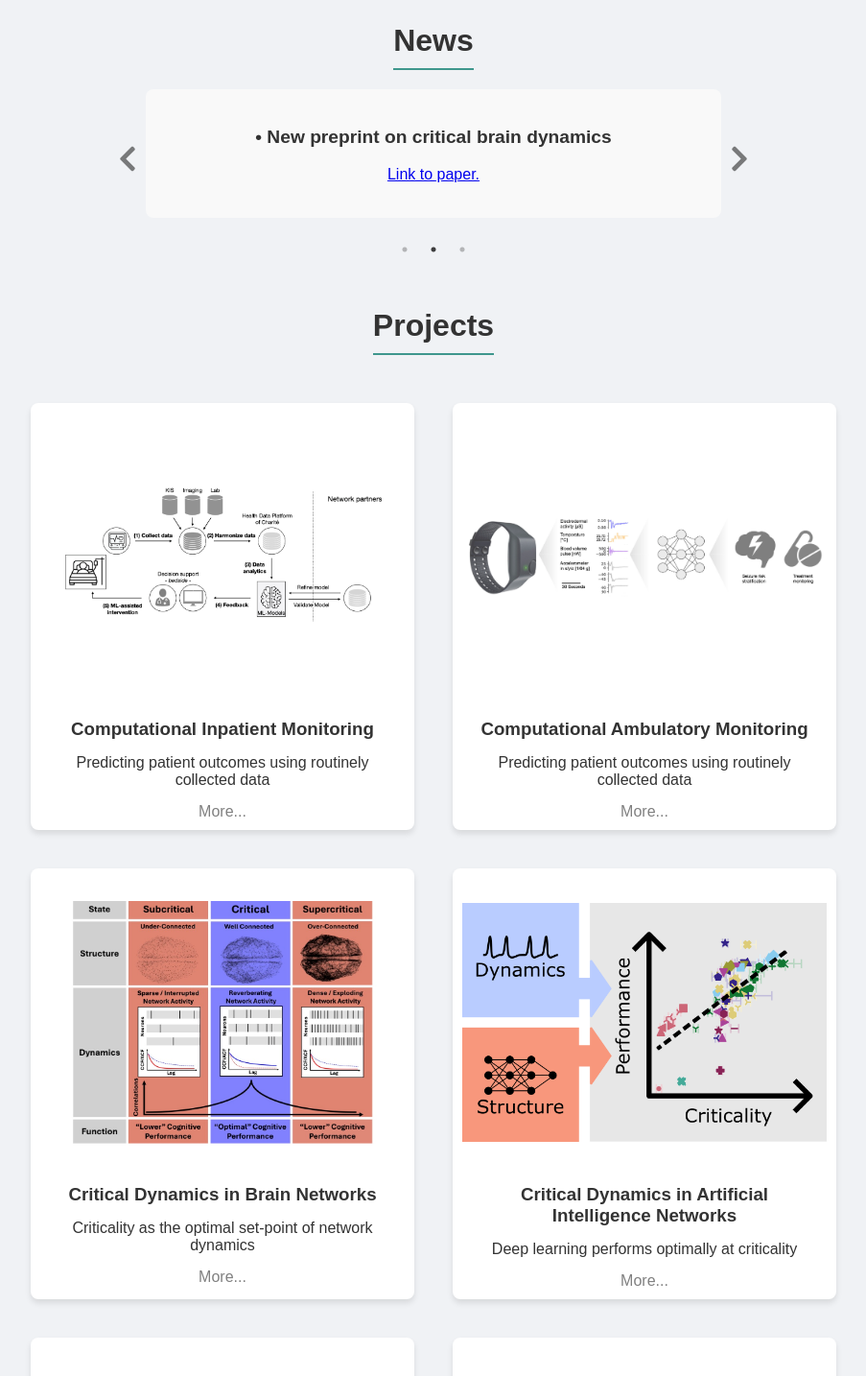
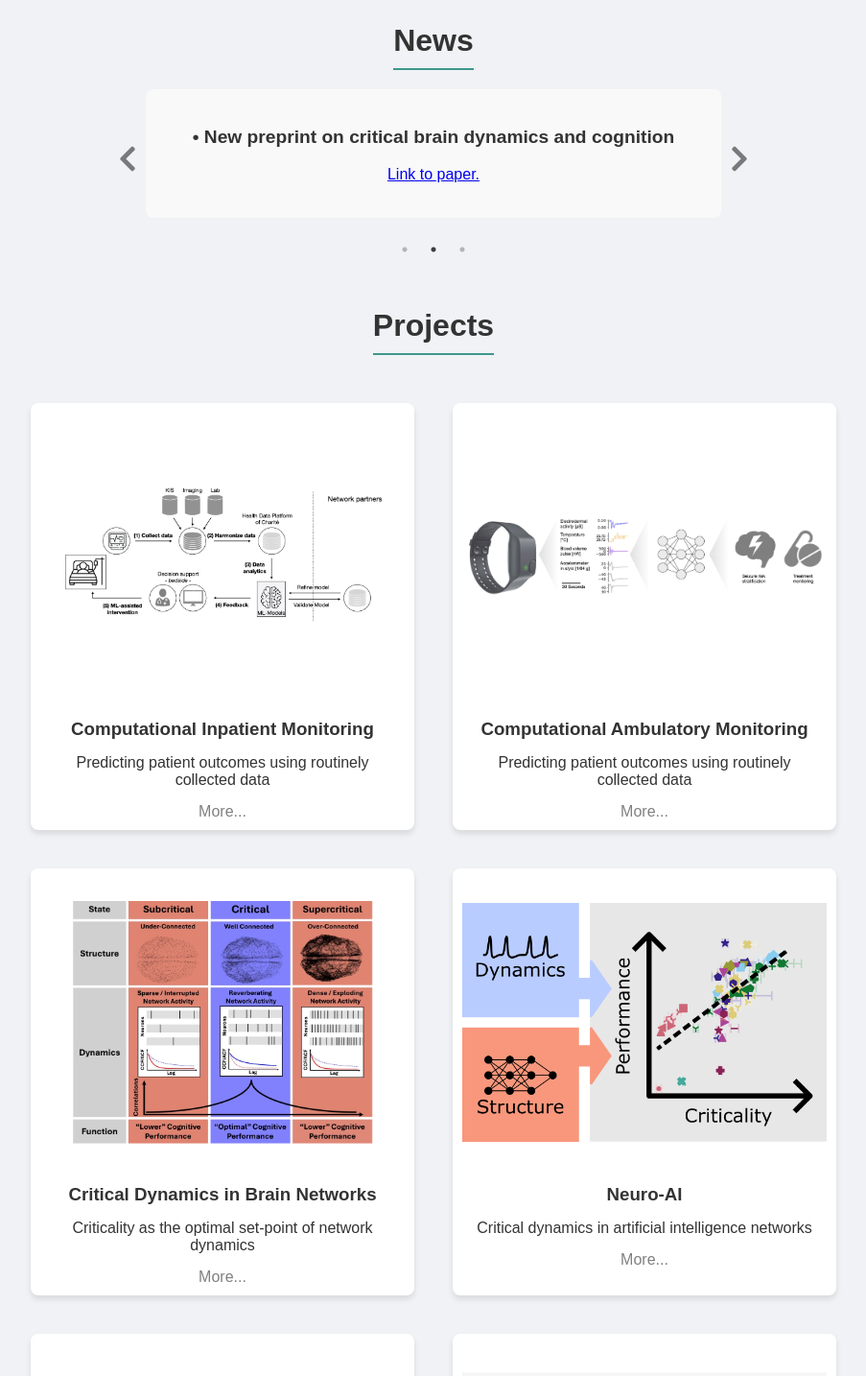
Before and after one commit to computational-neurology-charite/computational-neurology-charite.github.io, a React (Create React App) app: page / in a window 1280 px wide. Shown: the part 220-1654 px from the top of the page at 96% size, without its empty margins (188-1091 px from the left). Built offline with nearby package versions, Linux system fonts and the light colour scheme; no server answers.

Commit message:
updated bib

```diff
--- a/src/components/Home.js
+++ b/src/components/Home.js
@@ -13,7 +13,7 @@ const news = [
     },
     {
         id: 2,
-        title: "• New preprint on critical brain dynamics",
+        title: "• New preprint on critical brain dynamics and cognition",
         shortDescription: <div> <a href="https://www.medrxiv.org/content/10.1101/2024.08.19.24312223v1">Link to paper.</a> </div>,
     },
     {
--- a/src/components/Projects.js
+++ b/src/components/Projects.js
@@ -26,8 +26,8 @@ const projectsData = [
 
   {
     id: 4,
-    title: "Critical Dynamics in Artificial Intelligence Networks",
-    shortDescription: "Deep learning performs optimally at criticality",
+    title: "Neuro-AI",
+    shortDescription: "Critical dynamics in artificial intelligence networks",
     fullDescription: "Deep Neural Networks (DNNs) have revolutionized numerous fields, yet their training and design remain challenging due to vast parameter spaces and limited theoretical understanding. We here aim to bridge the gap between neuroscience and artificial intelligence to unlock the full potential of these networks. Our research demonstrates how insight from neurology, biology and physics can innovate and enhance modern DNNs and training methods. Conversely, advancements in AI offer valuable perspectives that deepen our understanding of biological neural processes. We believe that combining ideas from neuroscience and AI is essential to exploring new frontiers in both disciplines.",
     image: "/images/critical_artificial_nn.png"
   },
```
Also changed, not shown: 1 other file (tests, documents, lock files or other folders).
